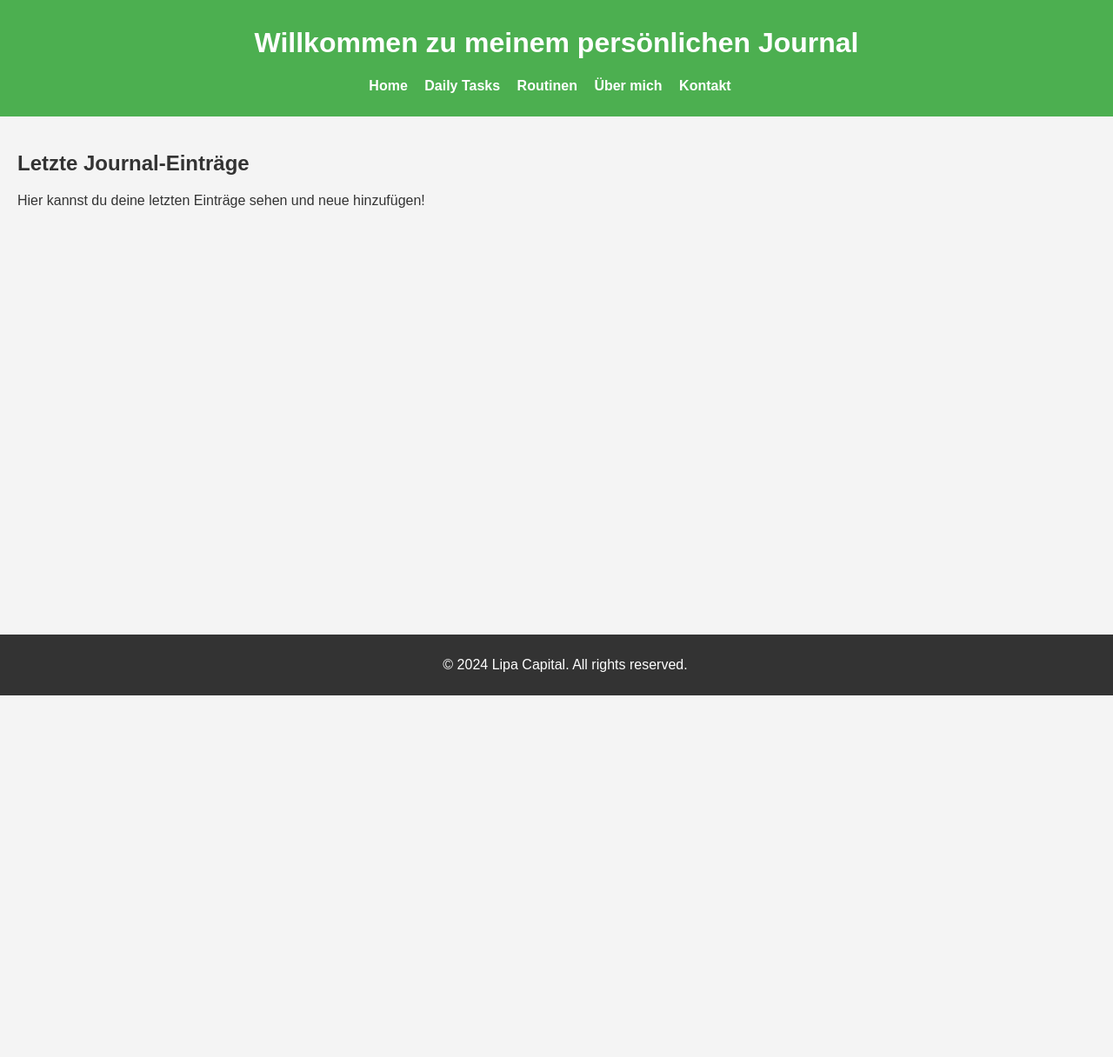
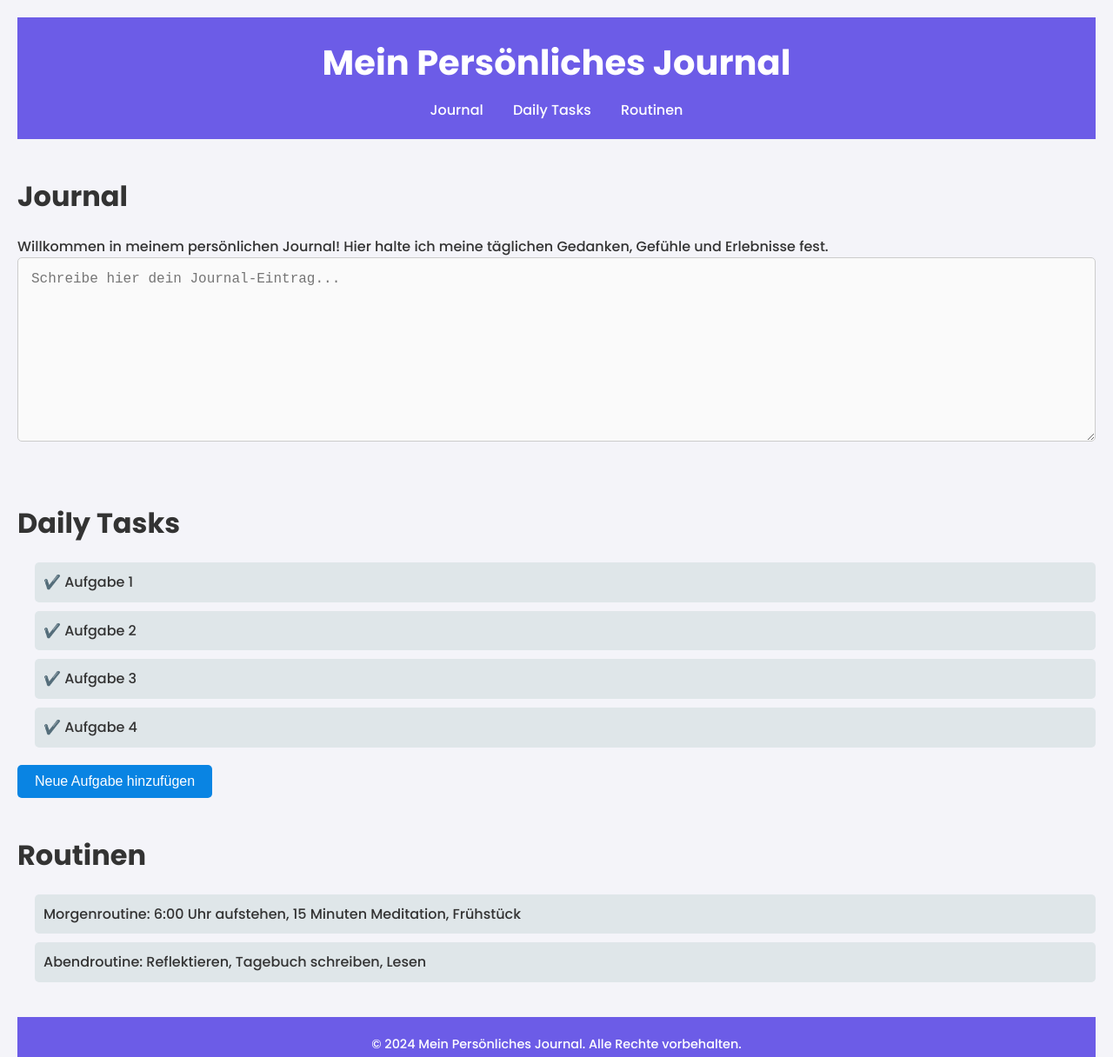
Before and after one commit to Maxi1234-byte/Projekt-open, a plain HTML site: page index.html in a window 1280 px wide. Shown: the top 1216 px of the page at 87% size. Before the commit the page ends 800 px from the top, so only its background shows below. Drawn offline with Linux system fonts and the light colour scheme; files that its build step writes are made by us from their sources.

Commit message:
Add files via upload

```diff
--- a/index.html
+++ b/index.html
@@ -4,30 +4,49 @@
     <meta charset="UTF-8">
     <meta name="viewport" content="width=device-width, initial-scale=1.0">
     <meta http-equiv="X-UA-Compatible" content="ie=edge">
-    <title>Lipa Capital Journal</title>
-    <link rel="stylesheet" href="css/style.css">
+    <title>Mein Persönliches Journal</title>
+    <link rel="stylesheet" href="styles.css">
+    <link href="https://fonts.googleapis.com/css2?family=Poppins:wght@300;500;700&display=swap" rel="stylesheet">
 </head>
 <body>
     <header>
-        <h1>Willkommen zu meinem persönlichen Journal</h1>
+        <h1>Mein Persönliches Journal</h1>
         <nav>
             <ul>
-                <li><a href="index.html">Home</a></li>
-                <li><a href="tasks.html">Daily Tasks</a></li>
-                <li><a href="routines.html">Routinen</a></li>
-                <li><a href="about.html">Über mich</a></li>
-                <li><a href="contact.html">Kontakt</a></li>
+                <li><a href="#journal">Journal</a></li>
+                <li><a href="#tasks">Daily Tasks</a></li>
+                <li><a href="#routines">Routinen</a></li>
             </ul>
         </nav>
     </header>
-    <main>
-        <section>
-            <h2>Letzte Journal-Einträge</h2>
-            <p>Hier kannst du deine letzten Einträge sehen und neue hinzufügen!</p>
-        </section>
-    </main>
+
+    <section id="journal" class="section">
+        <h2>Journal</h2>
+        <p>Willkommen in meinem persönlichen Journal! Hier halte ich meine täglichen Gedanken, Gefühle und Erlebnisse fest.</p>
+        <textarea rows="10" placeholder="Schreibe hier dein Journal-Eintrag..."></textarea>
+    </section>
+
+    <section id="tasks" class="section">
+        <h2>Daily Tasks</h2>
+        <ul class="task-list">
+            <li>✔️ Aufgabe 1</li>
+            <li>✔️ Aufgabe 2</li>
+            <li>✔️ Aufgabe 3</li>
+            <li>✔️ Aufgabe 4</li>
+        </ul>
+        <button>Neue Aufgabe hinzufügen</button>
+    </section>
+
+    <section id="routines" class="section">
+        <h2>Routinen</h2>
+        <ul class="routine-list">
+            <li>Morgenroutine: 6:00 Uhr aufstehen, 15 Minuten Meditation, Frühstück</li>
+            <li>Abendroutine: Reflektieren, Tagebuch schreiben, Lesen</li>
+        </ul>
+    </section>
+
     <footer>
-        <p>&copy; 2024 Lipa Capital. All rights reserved.</p>
+        <p>&copy; 2024 Mein Persönliches Journal. Alle Rechte vorbehalten.</p>
     </footer>
 </body>
 </html>
```
